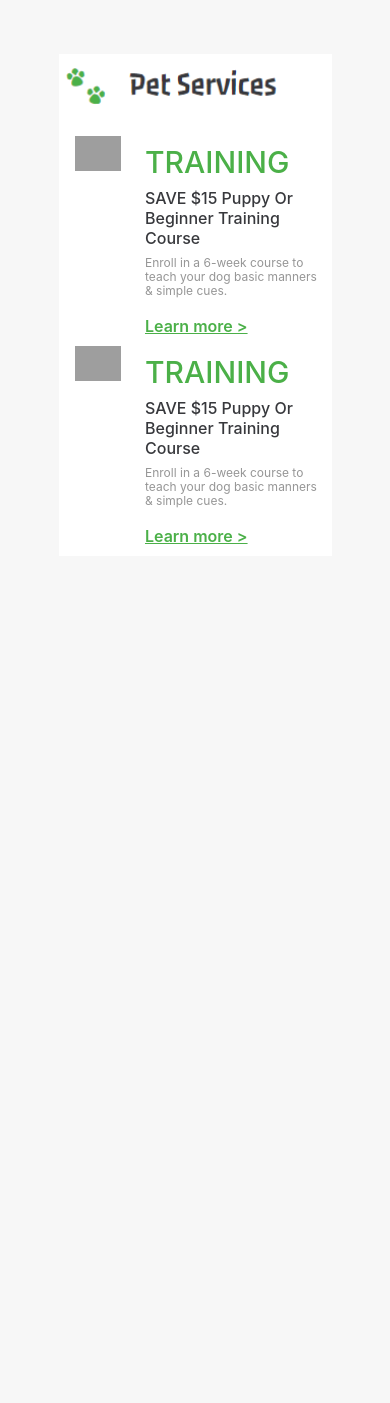
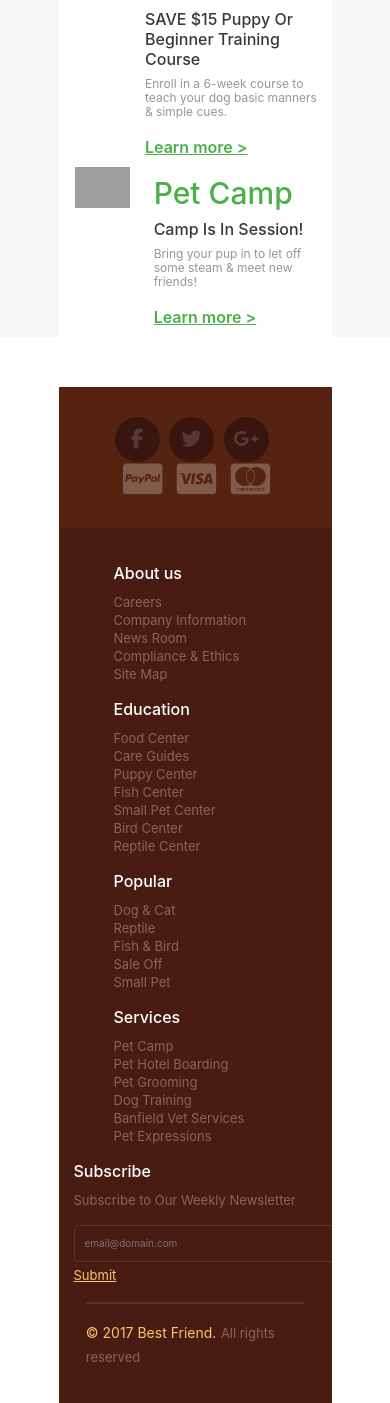
Before and after one commit to duong1706/projectQuantri1, a PHP site: page /projectQuanTri1/ in a window 390 px wide. Shown: the part 2180-3583 px from the top of the page. Before the commit the page ends 2724 px from the top, so only its background shows below. Run offline with PHP 8.4, Linux system fonts and the light colour scheme; data comes from the database, SQL or seed files in the repository; some libraries are stand-ins or nearby versions; some web fonts are replaced; grey boxes are pictures that could not be loaded.

Commit message:
merge footer layout

```diff
--- a/mvc/configs/config.php
+++ b/mvc/configs/config.php
@@ -1,5 +1,5 @@
 <?php
-    define('URL_LAYOUT', 'http://localhost/projectQuanTri1/public/layout/');
-    define('URL_ADMIN', 'http://localhost/projectQuanTri1/public/admin/');
-    define('URL', 'http://localhost/projectQuanTri1/');
+    define('URL_LAYOUT', 'http://localhost:8080/projectQuanTri1/public/layout/');
+    define('URL_ADMIN', 'http://localhost:8080/projectQuanTri1/public/admin/');
+    define('URL', 'http://localhost:8080/projectQuanTri1/');
 ?>
--- /dev/null
+++ b/mvc/views/hf/footer.php
@@ -0,0 +1,86 @@
+<div id="footer">
+      <div class="row" id="foot1">
+        <div class="col-md-6 social">
+          <div class="contain">
+            <a href="#"><i class="fab fa-facebook-f"></i></a>
+            <a href="#"><i class="fab fa-twitter"></i></a>
+            <a href="#"><i class="fab fa-google-plus-g"></i></a>
+          </div>
+          <span></span>
+        </div>
+        <div class="col-md-6 payment">
+          <span></span>
+          <div class="contain">
+            <i class="fab fa-cc-paypal"></i>
+            <i class="fab fa-cc-visa"></i>
+            <i class="fab fa-cc-mastercard"></i>
+          </div>
+        </div>
+      </div>
+      <div class="row foot2">
+        <div class="col-lg-1 col-md-0 col-sm-0 col-xs-0"></div>
+        <div class="col-lg-2 col-md-4 col-sm-4 col-xs-12">
+
+          <ul>
+            <li><h5>About us</h5></li>
+            <li><a href="#">Careers</a></li>
+            <li><a href="#">Company Information</a></li>
+            <li><a href="#">News Room</a></li>
+            <li><a href="#">Compliance & Ethics</a></li>
+            <li><a href="#">Site Map</a></li>
+          </ul>
+        </div>
+        <div class="col-lg-2 col-md-4 col-sm-4 col-xs-12">
+
+          <ul>
+            <li><h5>Education</h5></li>
+            <li><a href="#">Food Center</a></li>
+            <li><a href="#">Care Guides</a></li>
+            <li><a href="#">Puppy Center</a></li>
+            <li><a href="#">Fish Center</a></li>
+            <li><a href="#">Small Pet Center</a></li>
+            <li><a href="#">Bird Center</a></li>
+            <li><a href="#">Reptile Center</a></li>
+          </ul>
+        </div>
+        <div class="col-lg-2 col-md-4 col-sm-4 col-xs-12">
+
+          <ul>
+            <li><h5>Popular</h5></li>
+            <li><a href="#">Dog & Cat</a></li>
+            <li><a href="#">Reptile</a></li>
+            <li><a href="#">Fish & Bird</a></li>
+            <li><a href="#">Sale Off</a></li>
+            <li><a href="#">Small Pet</a></li>
+          </ul>
+        </div>
+        <div class="col-lg-2 col-md-4 col-sm-4 col-xs-12">
+
+          <ul>
+            <li><h5>Services</h5></li>
+            <li><a href="#">Pet Camp</a></li>
+            <li><a href="#">Pet Hotel Boarding</a></li>
+            <li><a href="#">Pet Grooming</a></li>
+            <li><a href="#">Dog Training</a></li>
+            <li><a href="#">Banfield Vet Services</a></li>
+            <li><a href="#">Pet Expressions</a></li>
+          </ul>
+        </div>
+        <div class="col-lg-2 col-md-4 col-sm-4 col-xs-12">
+          <h5>Subscribe</h5>
+          <p>Subscribe to Our Weekly Newsletter</p>
+          <form action="">
+            <input type="email" placeholder="email@domain.com" id="email">
+          </form>
+          <a href="#" id="submit">Submit</a>
+        </div>
+        <div class="col-lg-1 col-md-0 col-sm-0 col-xs-0"></div>
+
+        <div class="info">
+          <hr>
+          <a href="#">© 2017 Best Friend.</a>
+          <span>All rights reserved</span>
+        </div>
+      </div>
+
+    </div>
--- a/mvc/views/home/index.php
+++ b/mvc/views/home/index.php
@@ -17,6 +17,7 @@
   <link rel="stylesheet" href="https://stackpath.bootstrapcdn.com/bootstrap/4.3.1/css/bootstrap.min.css" integrity="sha384-ggOyR0iXCbMQv3Xipma34MD+dH/1fQ784/j6cY/iJTQUOhcWr7x9JvoRxT2MZw1T" crossorigin="anonymous">
   <link rel="stylesheet" href="<?php echo URL . 'public/style/css/home.css'; ?>">
   <link rel="stylesheet" href="<?php echo URL . 'public/style/css/cart.css'; ?>">
+  <link rel="stylesheet" href="<?php echo URL . 'public/style/css/footer.css'; ?>">
 
   <link rel="stylesheet" type="text/css" href="<?php echo URL . 'public/style/css/slick/slick.css'; ?>">
   <link rel="stylesheet" type="text/css" href="<?php echo URL . 'public/style/css/slick/slick-theme.css'; ?>">
@@ -85,28 +86,28 @@
               <img src="http://demo1.wpopal.com/bestfriend/wp-content/uploads/2015/08/blog-img-1.jpg" alt="">
             </div>
             <div class="content">
-              <h5>06 Aug, 2015</h5>
+              <h5>06 Aug, 2021</h5>
               <a href="#">Could It</a>
               <h5>By: Admin</h5>
             </div>
           </div>
           <div class="col-md-4 blog_admin">
             <div class="img">
-              <img src="http://demo1.wpopal.com/bestfriend/wp-content/uploads/2015/08/blog-img-1.jpg" alt="">
+              <img src="http://demo1.wpopal.com/bestfriend/wp-content/uploads/2015/08/blog-img-2.jpg" alt="">
             </div>
             <div class="content">
-              <h5>06 Aug, 2015</h5>
-              <a href="#">Could It</a>
+              <h5>16 Aug, 2032</h5>
+              <a href="#">A Doggie</a>
               <h5>By: Admin</h5>
             </div>
           </div>
           <div class="col-md-4 blog_admin">
             <div class="img">
-              <img src="http://demo1.wpopal.com/bestfriend/wp-content/uploads/2015/08/blog-img-1.jpg" alt="">
+              <img src="http://demo1.wpopal.com/bestfriend/wp-content/uploads/2015/08/blog-img-3.jpg" alt="">
             </div>
             <div class="content">
-              <h5>06 Aug, 2015</h5>
-              <a href="#">Could It</a>
+              <h5>26 Aug, 2021</h5>
+              <a href="#">A Dog</a>
               <h5>By: Admin</h5>
             </div>
           </div>
@@ -179,19 +180,7 @@
                 </div>
 
 
-                <div class="action"  ><img class="hoveri" src="<?php echo URL . 'public/style/images/' . $value['image']; ?>" alt="">
-                  <div class="addcart">
-                  <button id="add"><a href="<?php echo URL . 'pet/addcart/' . $value['idPet']; ?>" class="add1"><i class="fas fa-shopping-basket"></i></a></button>
-                    <button id="wishlist"><i class="far fa-heart" aria-hidden="true"></i></button>
-                    <a href="<?php echo URL . "pet/detail/${value['idPet']}"; ?>"><button id="reset"><i class="fas fa-eye" aria-hidden="true"></i></i></button></a>
-                    </div>
-                  <div class="productp">
-                    <a class="style" href="#"><?php echo $value['name']; ?></a>
-                  </div>
-                  <div class="price">
-                  <p><?php echo $value['price']; ?></p>
-                  </div>
-                </div>
+
 
             </div>
             <?php } ?>
@@ -230,18 +219,23 @@
           </div>
           <div class="col-md-6 blog_admin">
             <div class="img">
-              <img src="http://demo1.wpopal.com/bestfriend/wp-content/uploads/2016/11/home1_contentslider1.png" alt="">
+              <img src="http://demo1.wpopal.com/bestfriend/wp-content/uploads/2016/11/home1_contentslider2.png" alt="">
             </div>
             <div class="content">
-              <h1>TRAINING</h1>
-              <h3>SAVE $15 Puppy Or Beginner Training Course</h3>
-              <p>Enroll in a 6-week course to teach your dog basic manners & simple cues.</p>
+              <h1>Pet Camp</h1>
+              <h3>Camp Is In Session!</h3>
+              <p>Bring your pup in to let off some steam & meet new friends!</p>
               <a href="#">Learn more ></a>
             </div>
           </div>
         </div>
       </div>
 
+      </div>
+      <div class="ok">
+          <?php
+            require_once './mvc/views/hf/footer.php';
+          ?>
       </div>
       <div id="show_cart">
         <?php
--- /dev/null
+++ b/public/style/css/footer.css
@@ -0,0 +1,107 @@
+
+#footer{
+    margin-top: 50px;
+}
+#foot1{
+    width: 100%;
+    background: #562310;
+    padding: 30px;
+    margin: 0;
+}
+#foot1 .social{
+    display: flex;
+    justify-content: space-around;
+}
+#foot1 .social a{
+    display: inline-block;
+    width: 45px;
+    height: 45px;
+    line-height: 45px;
+    background: #38160f ;
+    color: hsla(0,0%,100%,.15);
+    border-radius: 50%;
+    text-align: center;
+    font-size: 20px;
+    margin-left: 5px;
+}
+#foot1 .social a:hover{
+    color: #4bb048;
+}
+#foot1 .payment{
+    display: flex;
+    justify-content: space-around;
+}
+#foot1 .payment i{
+    font-size: 35px;
+    margin-right: 10px;
+    color: hsla(0,0%,100%,.25);
+}
+.foot2{
+    background: #481C13;
+    padding: 35px 0;
+    margin: 0;
+}
+.foot2 h5{
+    font-size: 16px;
+    line-height: 20px;
+    color: #fff;
+    padding: 0;
+    text-transform: none;
+    margin-bottom: 10px
+}
+.foot2 ul{
+    list-style: none;
+}
+.foot2 li{
+    line-height: 0;
+}
+.foot2 a{
+    font-size: 13px;
+    line-height: 18px !important;
+    font-weight: 400;
+    color: #8e644c;
+}
+.foot2 a:hover{
+    color: #4bb048;
+}
+.foot2 p{
+    color: #8e644c;
+    font-size: 13px;
+    line-height: 18px
+}
+#email{
+    background: transparent;
+    color: #8e644c;
+    border-radius: 4px;
+    border: 1px solid hsla(0,0%,100%,.1);
+    font-size: 10px;
+    padding: 10px;
+}
+#submit{
+    text-decoration: underline;
+    color: #ffc466
+}
+.info{
+    background: #481C13;
+    top: 100%;
+    width: 80%;
+    margin: 0 auto;
+    z-index: 1;
+}
+.info hr{
+   background: hsla(0,0%,100%,.1);
+   width: 100%;
+   height: 1px;
+}
+.info a{
+    font-size: 14px;
+    color: #ffc466;
+}
+.info a:hover{
+    color: #4bb048;
+}
+.info span{
+    font-size: 13px;
+    line-height: 18px;
+    color: #8e644c;
+}
```
Also changed, not shown: mvc/views/detail/index.php (+15 -96 lines), public/style/css/detail.css (+0 -107 lines), mvc/views/hf/header.php (added).
